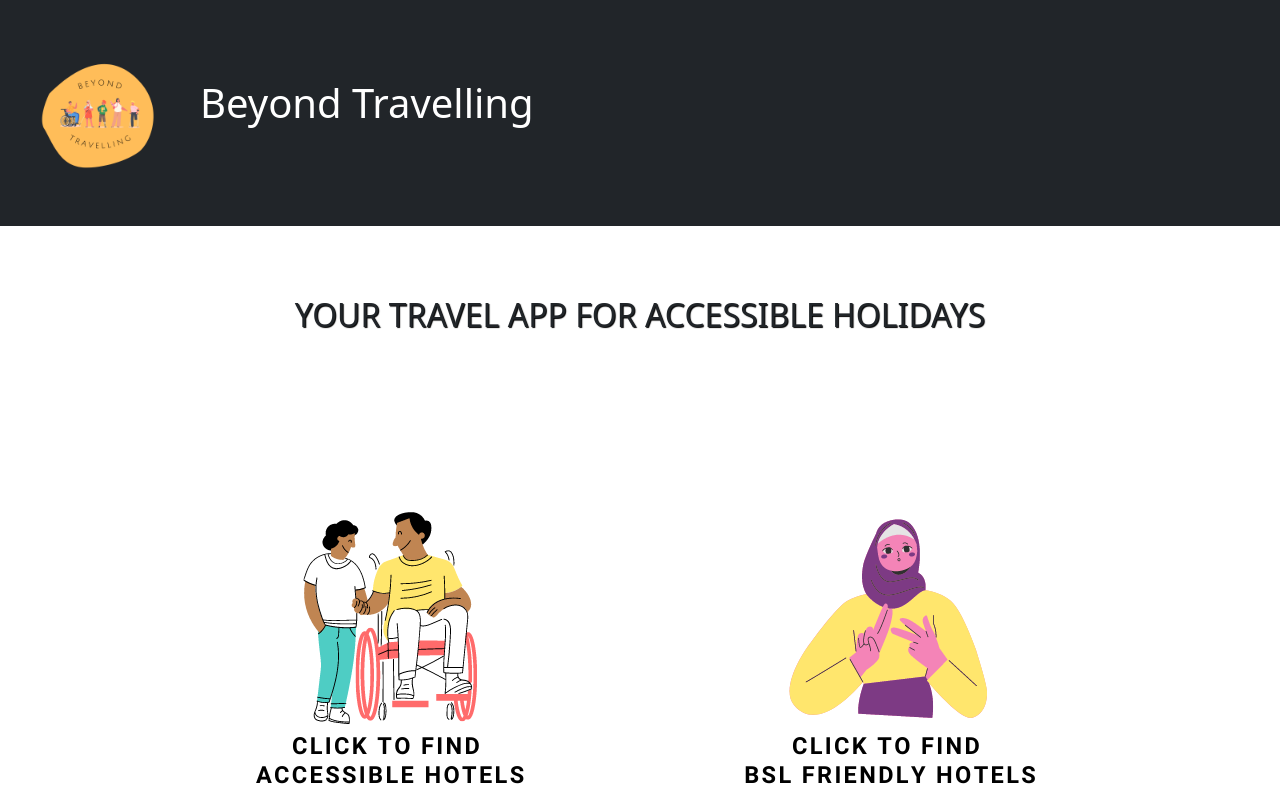
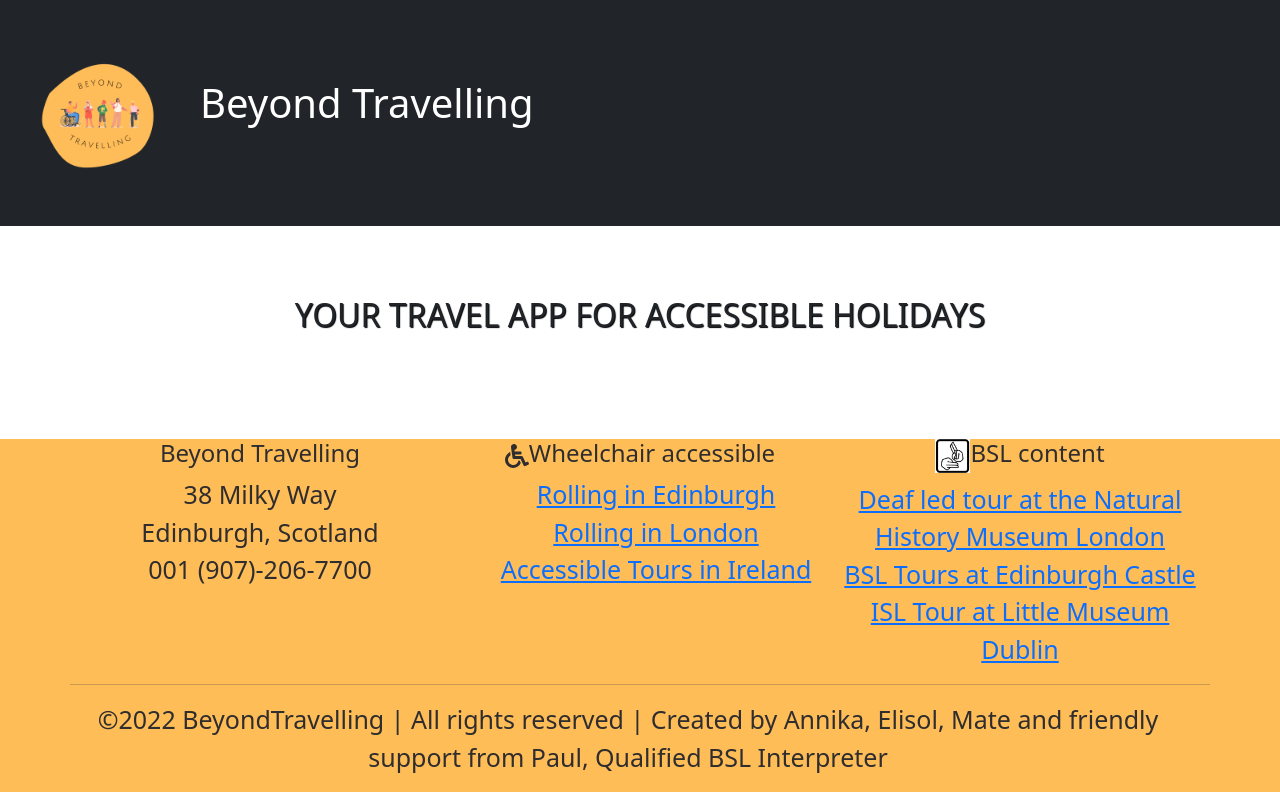
Before and after one commit to elicodes89/BeyondTravelling, a React (Create React App) app in the folder beyond_travelling/client/new_app/: page / in a window 1280 px wide. Shown: the top 800 px of the page. Built offline with nearby package versions, Linux system fonts and the light colour scheme.

Commit message:
footer now fixed to bottom for every component

```diff
--- a/beyond_travelling/client/new_app/src/Footer.css
+++ b/beyond_travelling/client/new_app/src/Footer.css
@@ -1,9 +1,8 @@
 .main-footer{
     color: rgb(47, 45, 45);
     background-color: #FFBD58;
-    /* #FFBD58 */
-    padding-top: 4em;
-    position: relative;
+    padding-top: -100vh;
+    position: absolute;
     bottom: 1%;
     width:100%;
     font-size: 25px;
--- a/beyond_travelling/client/new_app/src/components/Footer.js
+++ b/beyond_travelling/client/new_app/src/components/Footer.js
@@ -46,10 +46,6 @@ const Footer = () => {
             </div>
 
         </div>
-
-
-
-
     </div>
     </>
   )
```
Also changed, not shown: 1 other file (tests, documents, lock files or other folders).
